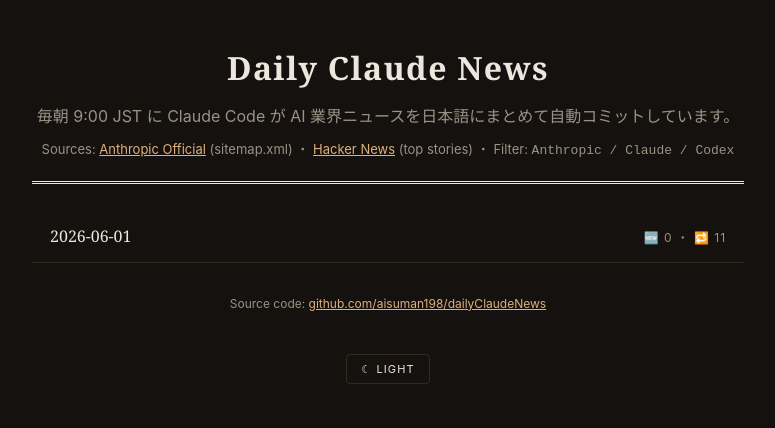
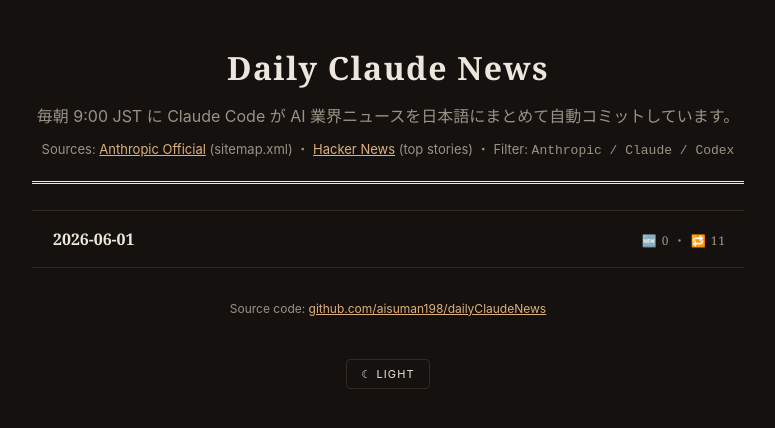
Before and after one commit to aisuman198/dailyClaudeNews, a Jekyll site: the page built from docs/index.md, in a window 1280 px wide. Shown: the top 428 px of the page, without its empty margins (252-1027 px from the left). Built offline with Jekyll 4.4.1, drawn with Linux system fonts in a browser that asks for light colours.

Commit message:
docs(pages): make archive list rows fully clickable as blocks
- index.md: <a> をリスト項目全体を包む構造に変更し
  .archive-row クラスを付与
- daily.css: .archive-row を flex ブロックリンク化、
  hover で背景・左ボーダー・アクセント色を変化させ
  クリック領域が明確になるよう調整

リスト行全体がクリック可能になる。

Co-Authored-By: Claude Opus 4.7 <noreply@anthropic.com>

```diff
--- a/docs/assets/css/daily.css
+++ b/docs/assets/css/daily.css
@@ -149,10 +149,20 @@ details p{font-size:13px;margin:10px 0;color:var(--fg);opacity:.9}
   margin:0 0 6px;font-weight:600;text-align:center;letter-spacing:.04em}
 .archive-wrap .sub{color:var(--muted);text-align:center;margin:0 0 8px}
 .archive-wrap .source-info{color:var(--muted);text-align:center;font-size:13px;margin:0 0 26px;padding-bottom:18px;border-bottom:3px double var(--fg)}
-.archive-list{list-style:none;padding:0;margin:0}
-.archive-list li{padding:12px 18px;border-bottom:1px solid var(--line);display:flex;justify-content:space-between;align-items:baseline;gap:10px}
-.archive-list li:hover{background:var(--paper)}
-.archive-list a{color:var(--fg);text-decoration:none;font-family:"Hiragino Mincho ProN",Georgia,serif;font-size:16px}
-.archive-list a:hover{color:var(--accent)}
-.archive-list .stat{color:var(--muted);font-size:12px;letter-spacing:.08em}
+.archive-list{list-style:none;padding:0;margin:0;border-top:1px solid var(--line)}
+.archive-list li{padding:0;border-bottom:1px solid var(--line)}
+.archive-row{
+  display:flex;justify-content:space-between;align-items:baseline;gap:10px;
+  padding:14px 18px;color:var(--fg);text-decoration:none;
+  font-family:"Hiragino Mincho ProN",Georgia,serif;font-size:16px;
+  border-left:3px solid transparent;
+  transition:background .12s ease,border-left-color .12s ease,color .12s ease;
+}
+.archive-row:hover,.archive-row:focus{
+  background:var(--paper);color:var(--accent);
+  border-left-color:var(--accent);outline:none;
+}
+.archive-row .date{font-weight:600}
+.archive-row .stat{color:var(--muted);font-size:12px;letter-spacing:.08em;font-family:inherit}
+.archive-row:hover .stat{color:var(--fg)}
 .archive-foot{margin-top:40px;text-align:center;font-size:11px;color:var(--muted);letter-spacing:.15em}
--- a/docs/index.md
+++ b/docs/index.md
@@ -21,8 +21,10 @@ layout: archive
 {% for page in daily_pages %}
   {% assign date = page.name | remove: '.md' %}
   <li>
-    <a href="{{ page.url | relative_url }}">{{ date }}</a>
-    <span class="stat">🆕 {{ page.fresh_count | default: '?' }} ・ 🔁 {{ page.recurring_count | default: '?' }}</span>
+    <a href="{{ page.url | relative_url }}" class="archive-row">
+      <span class="date">{{ date }}</span>
+      <span class="stat">🆕 {{ page.fresh_count | default: '?' }} ・ 🔁 {{ page.recurring_count | default: '?' }}</span>
+    </a>
   </li>
 {% endfor %}
 </ul>
```
